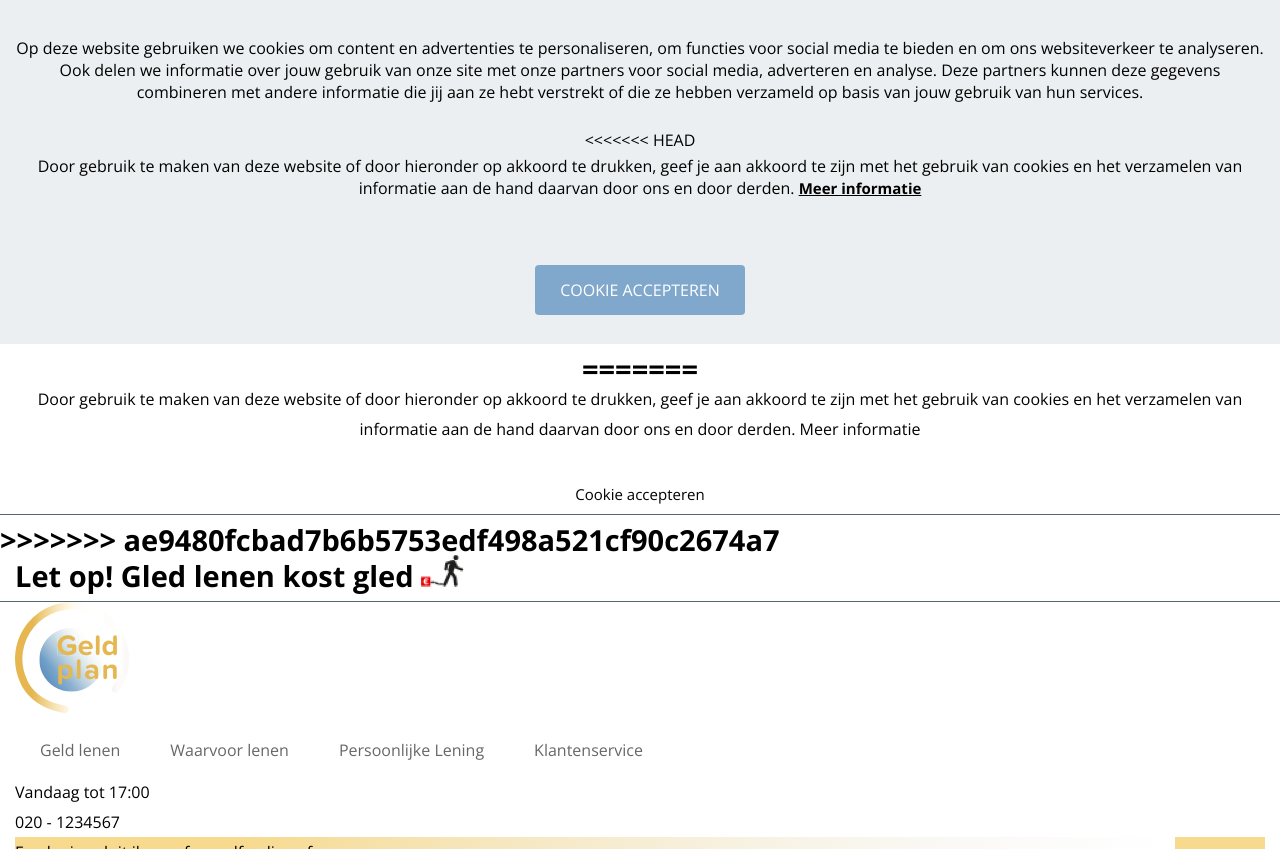
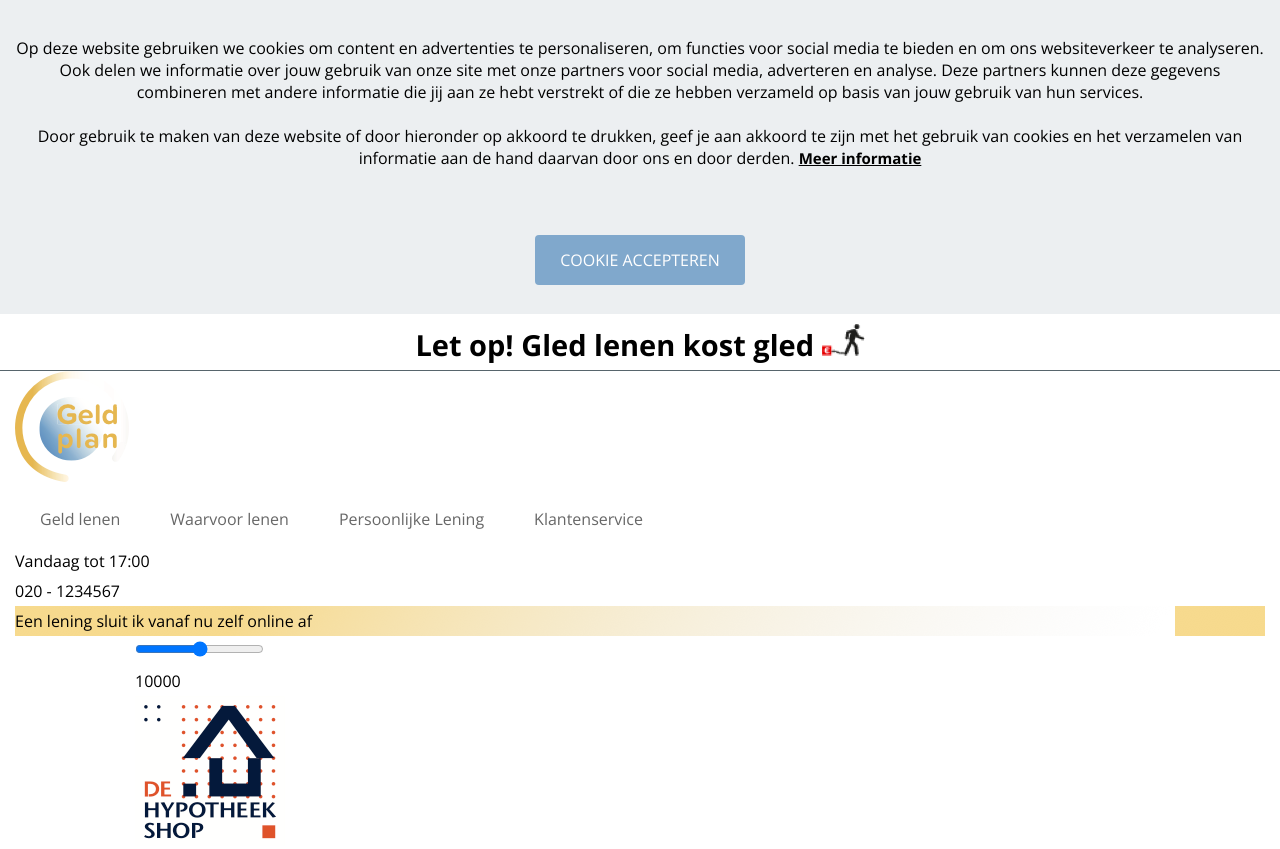
Before and after one commit to rusumshrestha/gledplan, a plain HTML site: page index.html in a window 1280 px wide. Shown: the top 849 px of the page. Drawn offline with nearby package versions, Linux system fonts and the light colour scheme.

Commit message:
conflict merged on index.html

```diff
--- a/index.html
+++ b/index.html
@@ -20,21 +20,12 @@
 				<p>
 					Op deze website gebruiken we cookies om content en advertenties te personaliseren, om functies voor social media te bieden en om ons websiteverkeer te analyseren. Ook delen we informatie over jouw gebruik van onze site met onze partners voor social media, adverteren en analyse. Deze partners kunnen deze gegevens combineren met andere informatie die jij aan ze hebt verstrekt of die ze hebben verzameld op basis van jouw gebruik van hun services.
 				</p>
-<<<<<<< HEAD
 				<p>Door gebruik te maken van deze website of door hieronder op akkoord te drukken, geef je aan akkoord te zijn met het gebruik van cookies en het verzamelen van informatie aan de hand daarvan door ons en door derden. <a href="#" title="Meer informatie">Meer informatie</a></p>
 				<a href="#" title="Cookie accepteren" class="btn btn-blue"><i class="icon-arrow-right-1"></i>Cookie accepteren</a>
 			</div>
 		</div>
 		<!-- START INTRO BAR -->
 		<div class="intro-bar text-center">
-=======
-				<p>Door gebruik te maken van deze website of door hieronder op akkoord te drukken, geef je aan akkoord te zijn met het gebruik van cookies en het verzamelen van informatie aan de hand daarvan door ons en door derden. Meer informatie</p>
-				<a href="#" title="Cookie accepteren" class="btn-btn-blue"><i class="icon-arrow-right-1"></i>Cookie accepteren</a>
-			</div>
-		</div>
-		<!-- START INTRO BAR -->
-		<div class="intro-bar">
->>>>>>> ae9480fcbad7b6b5753edf498a521cf90c2674a7
 			<div class="container-large">
 				Let op! Gled lenen kost gled <img src="dist/images/top-bar-icon.png" alt="Gled Plan">
 			</div>
@@ -294,11 +285,7 @@
 								<a href="#" title="Lening berekenen" class="btn btn-primary"><i class="icon-arrow-right"></i>Lening berekenen</a>
 							</div>
 							<div class="col">
-<<<<<<< HEAD
 								<a href="#" title="Offerte aanvragen" class="btn btn-border"><i class="icon-arrow-right"></i>Offerte aanvragen</a>
-=======
-								<a href="#" title="Offerte aanvragen" class="btn btn-secondary"><i class="icon-arrow-right"></i>Offerte aanvragen</a>
->>>>>>> ae9480fcbad7b6b5753edf498a521cf90c2674a7
 							</div>
 						</div>
 					</div>
```
